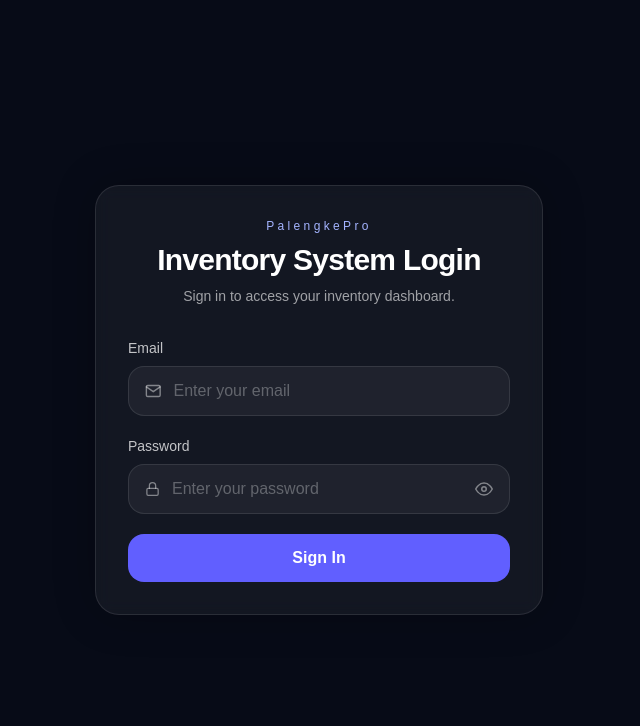
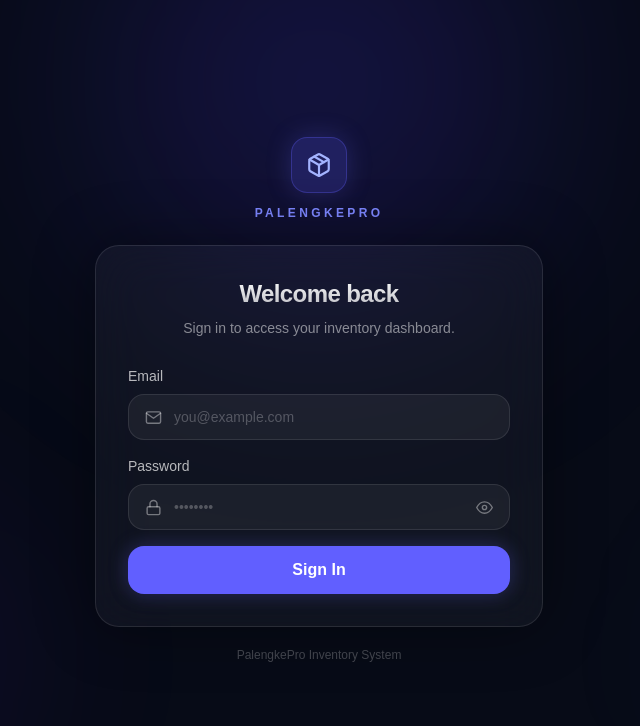
Before and after one commit to kaiofour/PalengkePro, a Next.js app: page /login in a window 1280 px wide. Shown: the top 726 px of the page, without its empty margins (321-961 px from the left). Built offline with nearby package versions, Linux system fonts and the light colour scheme; no server answers.

Commit message:
Small changes on the Login Page

```diff
--- a/app/login/page.tsx
+++ b/app/login/page.tsx
@@ -3,7 +3,7 @@
 import { useState } from "react";
 import { signIn } from "@/lib/services/authService";
 import { useRouter } from "next/navigation";
-import { FiEye, FiEyeOff, FiLock, FiMail } from "react-icons/fi";
+import { FiEye, FiEyeOff, FiLock, FiMail, FiPackage } from "react-icons/fi";
 
 export default function LoginPage() {
   const [email, setEmail] = useState("");
@@ -35,69 +35,88 @@ export default function LoginPage() {
   };
 
   return (
-    <div className="flex min-h-screen items-center justify-center bg-[#070b17] px-4 text-white">
-      <div className="w-full max-w-md">
-        <div className="rounded-3xl border border-white/10 bg-white/5 p-8 shadow-[0_0_40px_rgba(0,0,0,0.25)] backdrop-blur">
-          <div className="mb-8 text-center">
-            <p className="mb-2 text-xs font-medium tracking-[0.28em] text-indigo-300">
-              PalengkePro
+    <div className="relative flex min-h-screen items-center justify-center overflow-hidden bg-[#070b17] px-4 text-white">
+      {/* Background glow orbs */}
+      <div className="pointer-events-none absolute -top-32 left-1/2 h-[420px] w-[420px] -translate-x-1/2 rounded-full bg-indigo-600/20 blur-[120px]" />
+      <div className="pointer-events-none absolute bottom-0 left-10 h-[280px] w-[280px] rounded-full bg-violet-600/10 blur-[100px]" />
+      <div className="pointer-events-none absolute bottom-10 right-10 h-[200px] w-[200px] rounded-full bg-sky-600/10 blur-[80px]" />
+
+      <div className="relative w-full max-w-md">
+        {/* Logo mark */}
+        <div className="mb-6 flex flex-col items-center gap-3">
+          <div className="flex h-14 w-14 items-center justify-center rounded-2xl border border-indigo-500/30 bg-indigo-500/20 shadow-[0_0_24px_rgba(99,102,241,0.25)]">
+            <FiPackage size={26} className="text-indigo-300" />
+          </div>
+          <div className="text-center">
+            <p className="text-xs font-semibold tracking-[0.28em] text-indigo-400">
+              PALENGKEPRO
             </p>
-            <h1 className="text-3xl font-bold tracking-tight">Inventory System Login</h1>
-            <p className="mt-2 text-sm text-white/60">
+          </div>
+        </div>
+
+        {/* Card */}
+        <div className="rounded-3xl border border-white/10 bg-white/[0.04] p-8 shadow-[0_0_60px_rgba(0,0,0,0.4)] backdrop-blur-xl">
+          <div className="mb-7 text-center">
+            <h1 className="bg-gradient-to-b from-white to-white/70 bg-clip-text text-2xl font-bold tracking-tight text-transparent">
+              Welcome back
+            </h1>
+            <p className="mt-2 text-sm text-white/50">
               Sign in to access your inventory dashboard.
             </p>
           </div>
 
-          <form onSubmit={handleSignIn} className="space-y-5">
+          <form onSubmit={handleSignIn} className="space-y-4">
             <div>
               <label
-                className="mb-2 block text-sm font-medium text-white/75"
+                className="mb-2 block text-sm font-medium text-white/70"
                 htmlFor="email"
               >
                 Email
               </label>
-              <div className="flex items-center gap-3 rounded-2xl border border-white/10 bg-white/5 px-4 py-3 focus-within:border-indigo-400">
-                <FiMail className="text-white/45" size={18} />
+              <div className="flex items-center gap-3 rounded-2xl border border-white/10 bg-white/5 px-4 py-3 transition focus-within:border-indigo-500/70 focus-within:bg-indigo-500/5 focus-within:shadow-[0_0_0_3px_rgba(99,102,241,0.1)]">
+                <FiMail className="shrink-0 text-white/40" size={17} />
                 <input
                   id="email"
                   type="email"
-                  placeholder="Enter your email"
+                  placeholder="you@example.com"
                   value={email}
                   onChange={(e) => setEmail(e.target.value)}
-                  className="w-full bg-transparent text-white outline-none placeholder:text-white/30"
+                  className="w-full bg-transparent text-sm text-white outline-none placeholder:text-white/25"
                 />
               </div>
             </div>
 
             <div>
               <label
-                className="mb-2 block text-sm font-medium text-white/75"
+                className="mb-2 block text-sm font-medium text-white/70"
                 htmlFor="password"
               >
                 Password
               </label>
-              <div className="flex items-center gap-3 rounded-2xl border border-white/10 bg-white/5 px-4 py-3 focus-within:border-indigo-400">
-                <FiLock className="text-white/45" size={18} />
+              <div className="flex items-center gap-3 rounded-2xl border border-white/10 bg-white/5 px-4 py-3 transition focus-within:border-indigo-500/70 focus-within:bg-indigo-500/5 focus-within:shadow-[0_0_0_3px_rgba(99,102,241,0.1)]">
+                <FiLock className="shrink-0 text-white/40" size={17} />
                 <input
                   id="password"
                   type={showPassword ? "text" : "password"}
-                  placeholder="Enter your password"
+                  placeholder="••••••••"
                   value={password}
                   onChange={(e) => setPassword(e.target.value)}
-                  className="w-full bg-transparent text-white outline-none placeholder:text-white/30"
+                  className="w-full bg-transparent text-sm text-white outline-none placeholder:text-white/25"
                 />
                 <button
                   type="button"
                   onClick={() => setShowPassword((prev) => !prev)}
-                  className="text-white/45 transition hover:text-white"
+                  className="shrink-0 text-white/40 transition hover:text-white/80"
+                  aria-label={showPassword ? "Hide password" : "Show password"}
                 >
-                  {showPassword ? <FiEyeOff size={18} /> : <FiEye size={18} />}
+                  {showPassword ? <FiEyeOff size={17} /> : <FiEye size={17} />}
                 </button>
               </div>
             </div>
 
             {errorMessage && (
-              <div className="rounded-2xl border border-red-500/20 bg-red-500/10 px-4 py-3 text-sm text-red-300">
+              <div className="flex items-start gap-3 rounded-2xl border border-red-500/20 bg-red-500/10 px-4 py-3 text-sm text-red-300">
+                <span className="mt-px shrink-0 text-base leading-none">⚠</span>
                 {errorMessage}
               </div>
             )}
@@ -105,12 +124,41 @@ export default function LoginPage() {
             <button
               type="submit"
               disabled={signingIn}
-              className="w-full rounded-2xl bg-indigo-500 px-4 py-3 font-semibold text-white transition hover:bg-indigo-600 disabled:cursor-not-allowed disabled:opacity-60"
+              className="mt-2 flex w-full items-center justify-center gap-2 rounded-2xl bg-indigo-500 px-4 py-3 font-semibold text-white shadow-[0_0_20px_rgba(99,102,241,0.3)] transition hover:bg-indigo-400 hover:shadow-[0_0_28px_rgba(99,102,241,0.45)] disabled:cursor-not-allowed disabled:opacity-60"
             >
-              {signingIn ? "Signing In..." : "Sign In"}
+              {signingIn ? (
+                <>
+                  <svg
+                    className="h-4 w-4 animate-spin"
+                    viewBox="0 0 24 24"
+                    fill="none"
+                  >
+                    <circle
+                      className="opacity-25"
+                      cx="12"
+                      cy="12"
+                      r="10"
+                      stroke="currentColor"
+                      strokeWidth="4"
+                    />
+                    <path
+                      className="opacity-75"
+                      fill="currentColor"
+                      d="M4 12a8 8 0 018-8v4l3-3-3-3v4a8 8 0 00-8 8h4z"
+                    />
+                  </svg>
+                  Signing In...
+                </>
+              ) : (
+                "Sign In"
+              )}
             </button>
           </form>
         </div>
+
+        <p className="mt-5 text-center text-xs text-white/25">
+          PalengkePro Inventory System
+        </p>
       </div>
     </div>
   );
```
